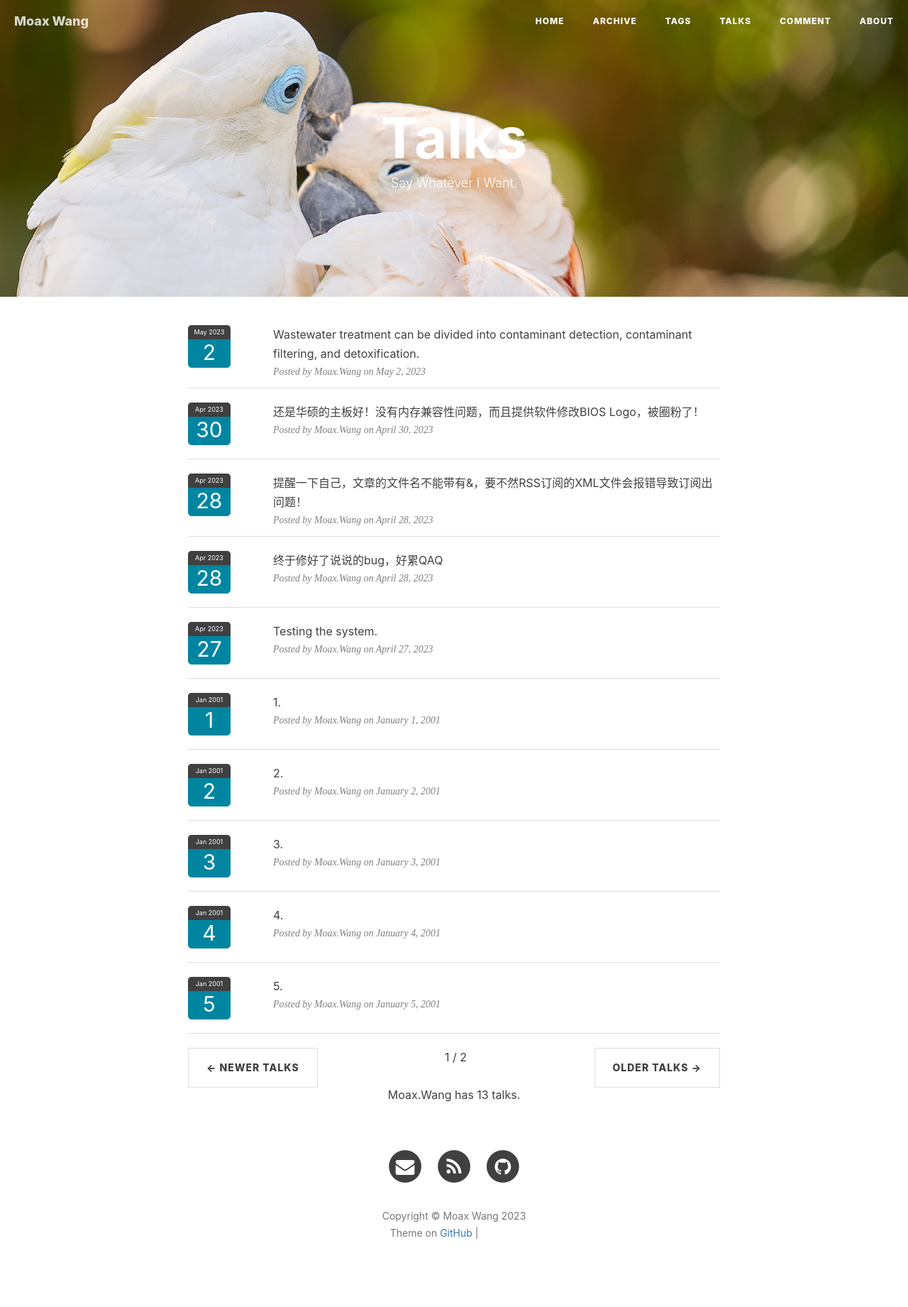
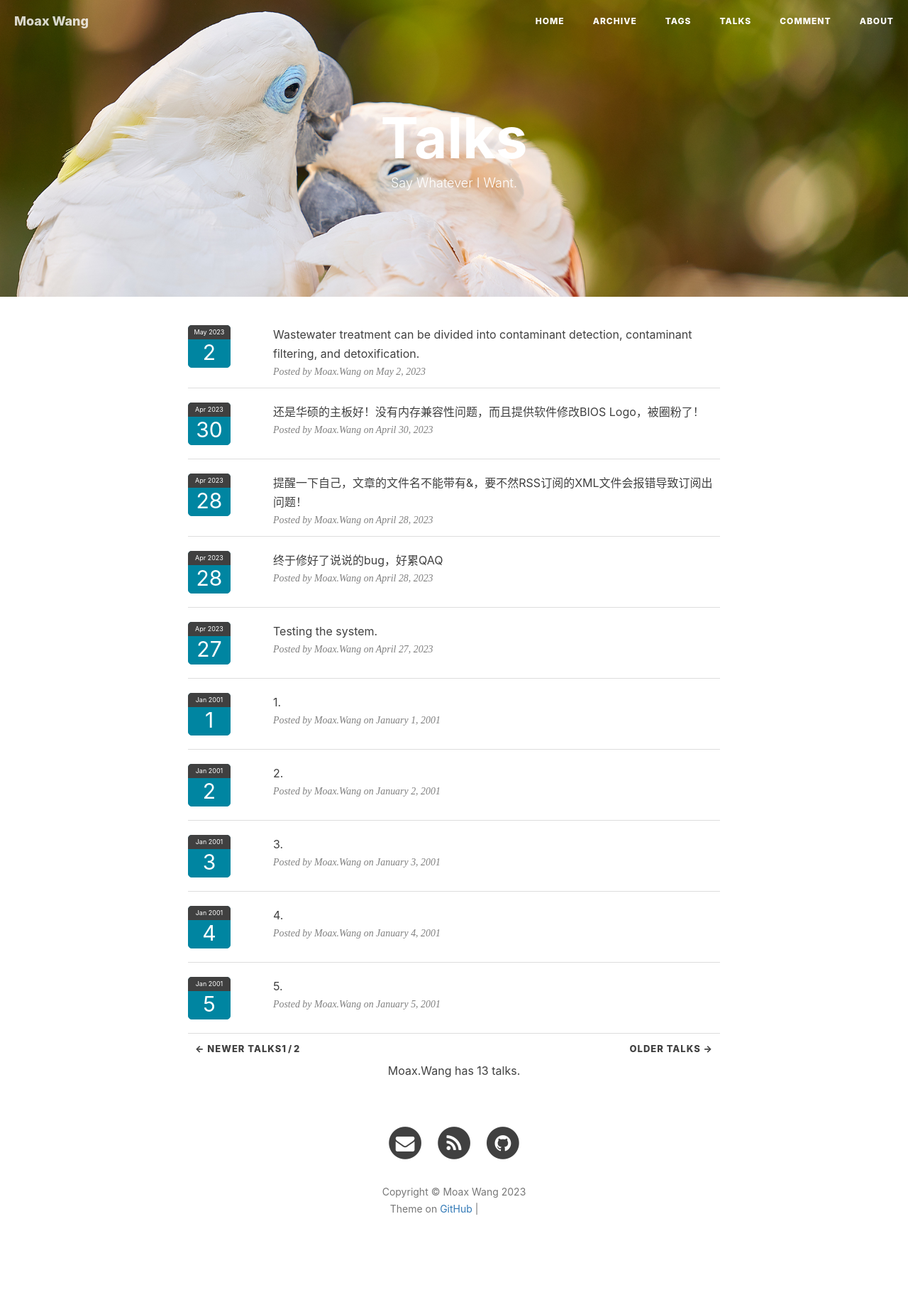
Before and after one commit to WinchellWang/winchellwang.github.io, a Jekyll site: the page built from 3talk.html, in a window 1280 px wide. Shown: the whole page at 71% size. Built offline with Jekyll 4.4.1, drawn with Linux system fonts in a browser that asks for light colours; nearby versions of some CDN libraries; comment, search, counter and statistics services are not loaded; after the commit the page ends 1807 px from its top, so only the background shows below that; grey boxes are pictures that could not be loaded.

Commit message:
Update 3talk.html

```diff
--- a/3talk.html
+++ b/3talk.html
@@ -61,18 +61,25 @@
 }
 
 .hexo-talk-pagination {
-    margin-top: 15px;
-    text-align: center;
-    margin-bottom: 10px;
+    font-family: -apple-system, BlinkMacSystemFont, "Helvetica Neue", "Arial", "PingFang SC", "Hiragino Sans GB", "STHeiti", "Microsoft YaHei", "Microsoft JhengHei", "Source Han Sans SC", "Noto Sans CJK SC", "Source Han Sans CN", "Noto Sans SC", "Source Han Sans TC", "Noto Sans CJK TC", "WenQuanYi Micro Hei", SimSun, sans-serif;
+    line-height: 1.7;
+    text-transform: uppercase;
+    font-size: 13px;
+    font-weight: 800;
+    padding: 10px;
 }
 
 .hexo-talk-button {
-    padding: 5px;
+    letter-spacing: 1px;
+    background-color: white;
+    border-radius: 0;
 }
 
+.hexo-talk-button:focus,
 .hexo-talk-button:hover {
-    background: #657b83;
-    color: #fff;
+    color: white;
+    background-color: #0085a1;
+    border: 1px solid #0085a1;
 }
 
 .hexo-talk-hide {
@@ -144,11 +151,11 @@
 
     <!-- 分页 开始 -->
     <div>
-        <a class="hexo-talk-firstpage" href="javascript:;">-</a>
-        <a class="hexo-talk-previouspage" href="javascript:;">-</a>
-        <span class="hexo-talk-pagenum">-</span>
-        <a class="hexo-talk-nextpage" href="javascript:;">-</a>
-        <a class="hexo-talk-lastpage" href="javascript:;">-</a>
+        <a class="hexo-talk-firstpage" href="javascript:;"></a>
+        <a class="hexo-talk-previouspage" href="javascript:;"></a>
+        <span class="hexo-talk-pagenum"></span>
+        <a class="hexo-talk-nextpage" href="javascript:;"></a>
+        <a class="hexo-talk-lastpage" href="javascript:;"></a>
     </div>
     <!-- 分页 结束 -->
 
@@ -171,11 +178,11 @@
 
         <!-- 分页 开始 -->
         <div>
-            <a class="hexo-talk-firstpage" href="javascript:;">-</a>
-            <a class="hexo-talk-previouspage" href="javascript:;">-</a>
-            <span class="hexo-talk-pagenum">-</span>
-            <a class="hexo-talk-nextpage" href="javascript:;">-</a>
-            <a class="hexo-talk-lastpage" href="javascript:;">-</a>
+            <a class="hexo-talk-firstpage" href="javascript:;"></a>
+            <a class="hexo-talk-previouspage" href="javascript:;"></a>
+            <span class="hexo-talk-pagenum"></span>
+            <a class="hexo-talk-nextpage" href="javascript:;"></a>
+            <a class="hexo-talk-lastpage" href="javascript:;"></a>
         </div>
         <!-- 分页 结束 -->
 
@@ -197,25 +204,15 @@
             <!-- 说说000结束 -->
 
             <!-- 分页 开始 -->
-            <!-- <div class="hexo-talk-pagination">
-                <a class="hexo-talk-button hexo-talk-firstpage" href="javascript:;"> 首页</a>
-                <a class="hexo-talk-button hexo-talk-previouspage" href="javascript:;">上一页</a>
+            <div class="hexo-talk-pagination">
+                <a class="hexo-talk-button hexo-talk-firstpage" href="javascript:;" style="display: none"></a>
+                <a class="hexo-talk-button hexo-talk-previouspage" href="javascript:;" style="float: left">&larr; Newer Talks</a>
                 <span class="hexo-talk-pagenum">2 / 3</span>
-                <a class="hexo-talk-button hexo-talk-nextpage" href="javascript:;">下一页</a>
-                <a class="hexo-talk-button hexo-talk-lastpage" href="javascript:;">尾页</a>
-            </div> -->
+                <a class="hexo-talk-button hexo-talk-nextpage" href="javascript:;" style="float: right">Older Talks &rarr;</a>
+                <a class="hexo-talk-button hexo-talk-lastpage" href="javascript:;" style="display: none"></a>
+            </div>
             <!-- 分页 结束 -->
 
-            <ul class="pager">
-                <li class="previous">
-                    <a class="hexo-talk-previouspage" href="javascript:;">&larr; Newer Talks</a>
-                </li>
-                <a class="hexo-talk-firstpage" href="javascript:;" style="display: none"></a>
-                <span class="hexo-talk-pagenum" style="line-height: 1.7">2 / 3</span>
-                <a class="hexo-talk-lastpage" href="javascript:;" style="display: none"></a>
-                <li class="next">
-                    <a class="hexo-talk-nextpage" href="javascript:;">Older Talks &rarr;</a>
-                </li>
             </ul>
         </div>
     </div>
@@ -229,8 +226,6 @@
     </div>
 
 </div>
-
-
 <!-- Main Content end-->
 
 <!-- 标签切换脚本 -->
```
